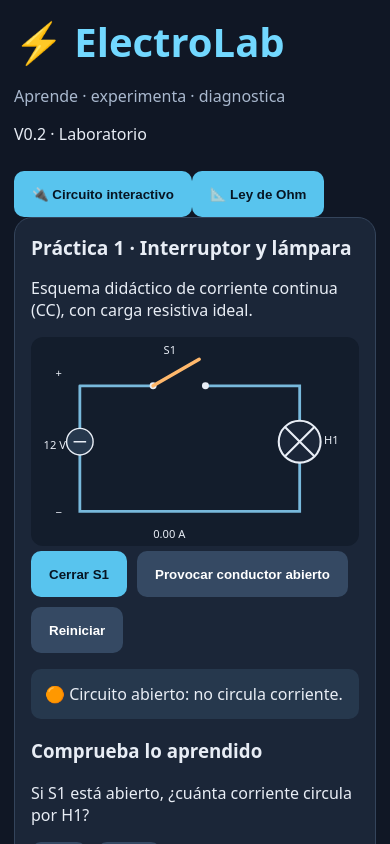
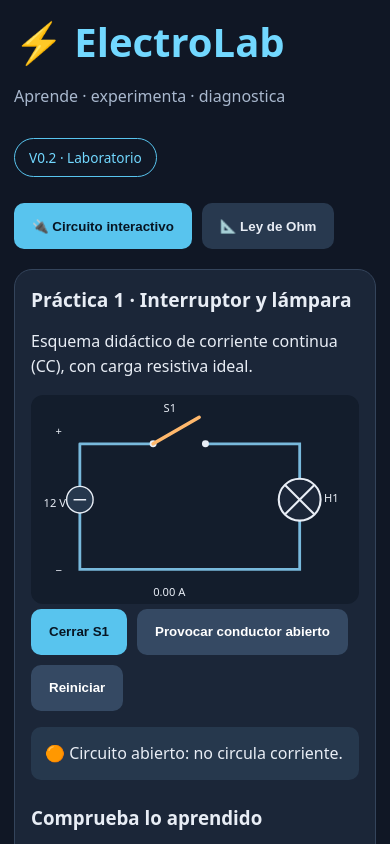
Before and after one commit to cvvasquezn-del/ElectroLab, a React (Vite) app: page / in a window 390 px wide. Shown: the top 844 px of the page. Built offline with nearby package versions, Linux system fonts and the light colour scheme.

Commit message:
Style ElectroLab v0.2 responsive learning panels

```diff
--- a/src/style.css
+++ b/src/style.css
@@ -1 +1,2 @@
 *{box-sizing:border-box}body{margin:0;background:#101725;color:#e8edf5;font-family:system-ui,Arial,sans-serif}main{max-width:1100px;margin:auto;padding:24px}header{margin-bottom:26px}h1{font-size:2.5rem;margin:0;color:#72d8ff}header p,footer{color:#a9b8ce}.grid{display:grid;grid-template-columns:1.3fr 1fr;gap:20px}article{background:#1b2638;border:1px solid #34445b;border-radius:18px;padding:24px}h2{margin-top:0;font-size:1.2rem}svg{width:100%;height:auto;background:#131d2c;border-radius:12px}.actions{display:flex;gap:10px;flex-wrap:wrap}button{border:0;border-radius:10px;background:#58c4ee;color:#071523;padding:13px 18px;font-weight:700;cursor:pointer;min-height:46px}.secondary{background:#354963;color:white}.status{padding:14px;background:#26384d;border-radius:10px}label{display:block;margin:22px 0}input{display:block;width:100%;margin-top:10px}.readout{display:grid;gap:10px;background:#101b2a;padding:18px;border-radius:12px}.readout strong{font-size:1.7rem;color:#72d8ff}footer{margin-top:25px;font-size:.85rem}@media(max-width:750px){.grid{grid-template-columns:1fr}main{padding:14px}article{padding:16px}}
+header{display:flex;align-items:center;justify-content:space-between;gap:15px;flex-wrap:wrap}.badge{border:1px solid #58c4ee;border-radius:100px;padding:9px 14px;color:#72d8ff;font-size:.85rem}nav{display:flex;gap:10px;margin-bottom:20px;flex-wrap:wrap}nav button{background:#28394f;color:#e8edf5}nav button.selected{background:#58c4ee;color:#071523}article>p{line-height:1.55}h3{margin-top:25px}select{display:block;width:100%;background:#101b2a;color:#e8edf5;border:1px solid #53667f;padding:12px;margin-top:10px;border-radius:9px}.meter{padding:20px;border-radius:12px;background:#071b2b;border:1px solid #4b88a8;margin:18px 0}.meter small,.readout small{display:block;color:#a9b8ce}.meter strong{display:block;font-size:2.3rem;color:#72d8ff}.hint{font-size:.86rem;color:#a9b8ce}.formula{display:grid;gap:12px;margin:25px 0}.formula span{background:#26384d;padding:18px;border-radius:10px;font-size:1.4rem;font-weight:700}.bar{background:#334155;border-radius:12px;height:28px;overflow:hidden}.bar>div{height:100%;background:#58c4ee;transition:width .2s}
```
